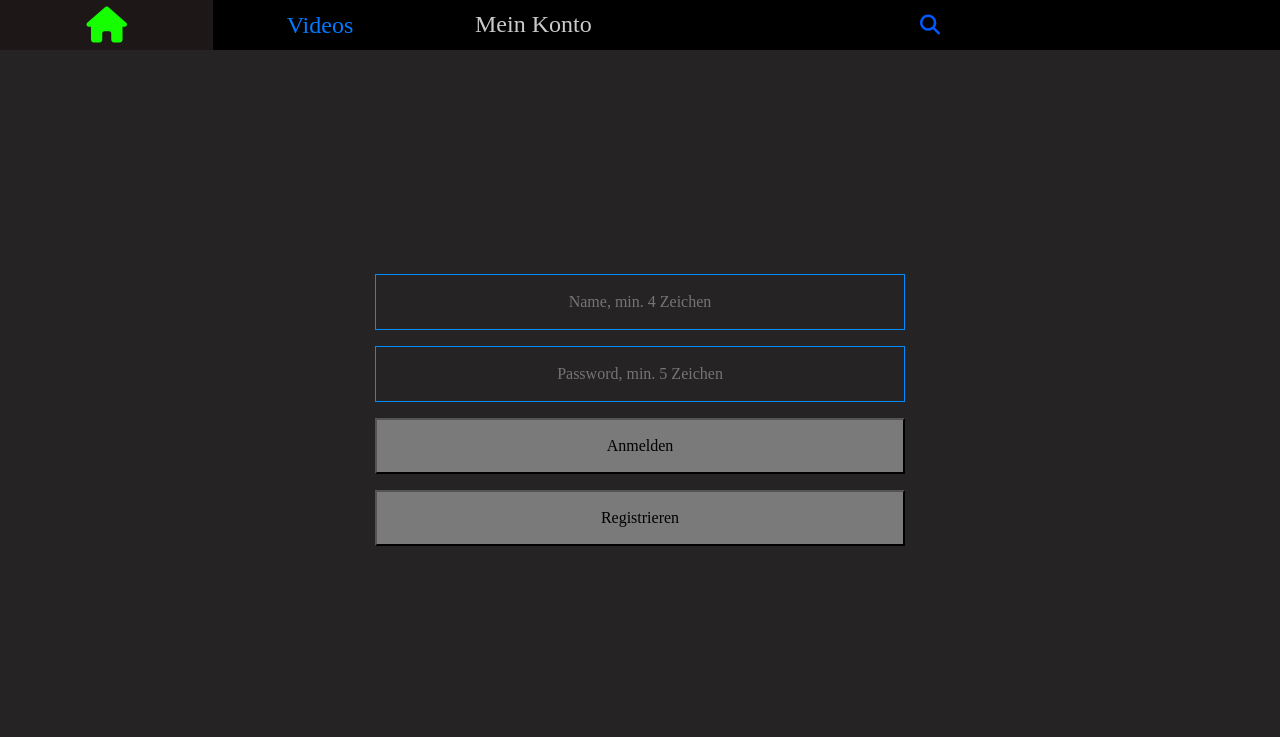
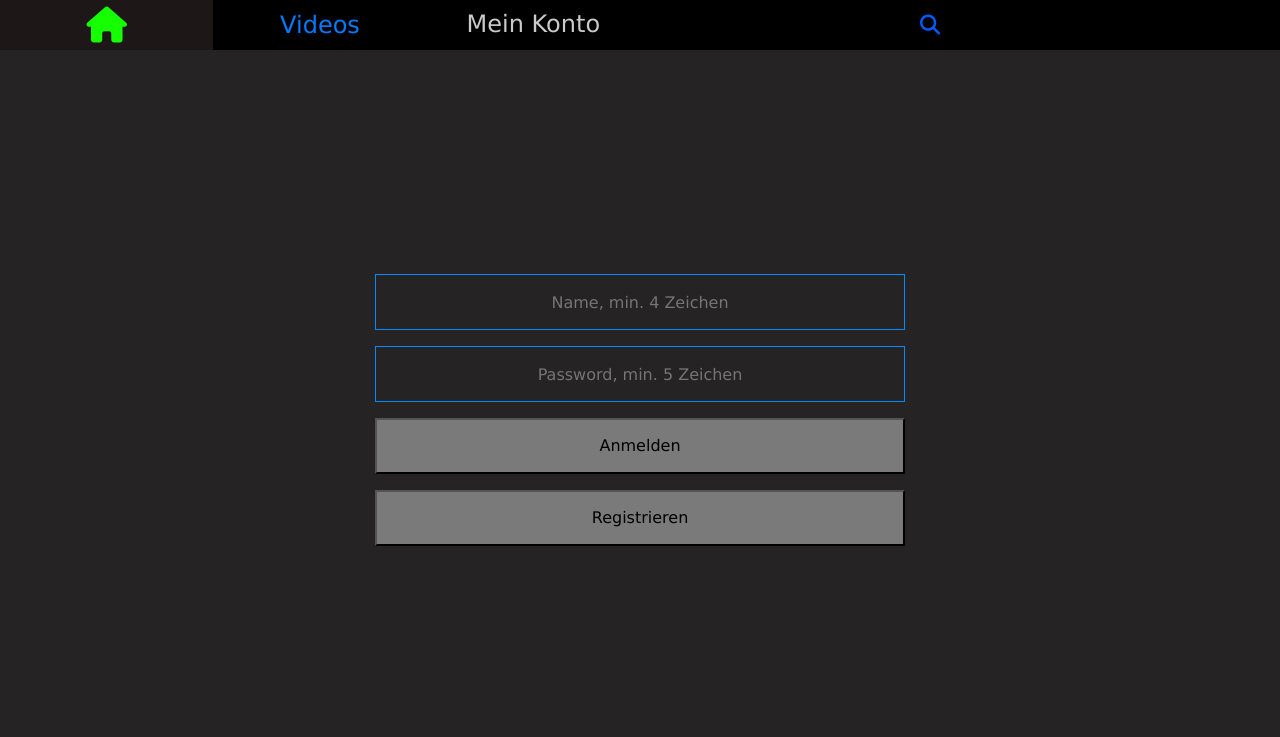
Before and after one commit to SamiS7/Videoplatform, a PHP site: page /html/logIn.html in a window 1280 px wide. Shown: the top 737 px of the page. Run offline with PHP 8.4, Linux system fonts and the light colour scheme; some libraries are stand-ins or nearby versions.

Commit message:
update font-family

```diff
--- a/css/index-style.css
+++ b/css/index-style.css
@@ -12,7 +12,7 @@ body {
     padding: 0;
     background-color: rgb(37, 35, 35);
     color: white;
-    font-family: 'Times New Roman', Times, serif;
+    font-family: Verdana, Geneva, Tahoma, sans-serif;
 }
 
 .row {
```
